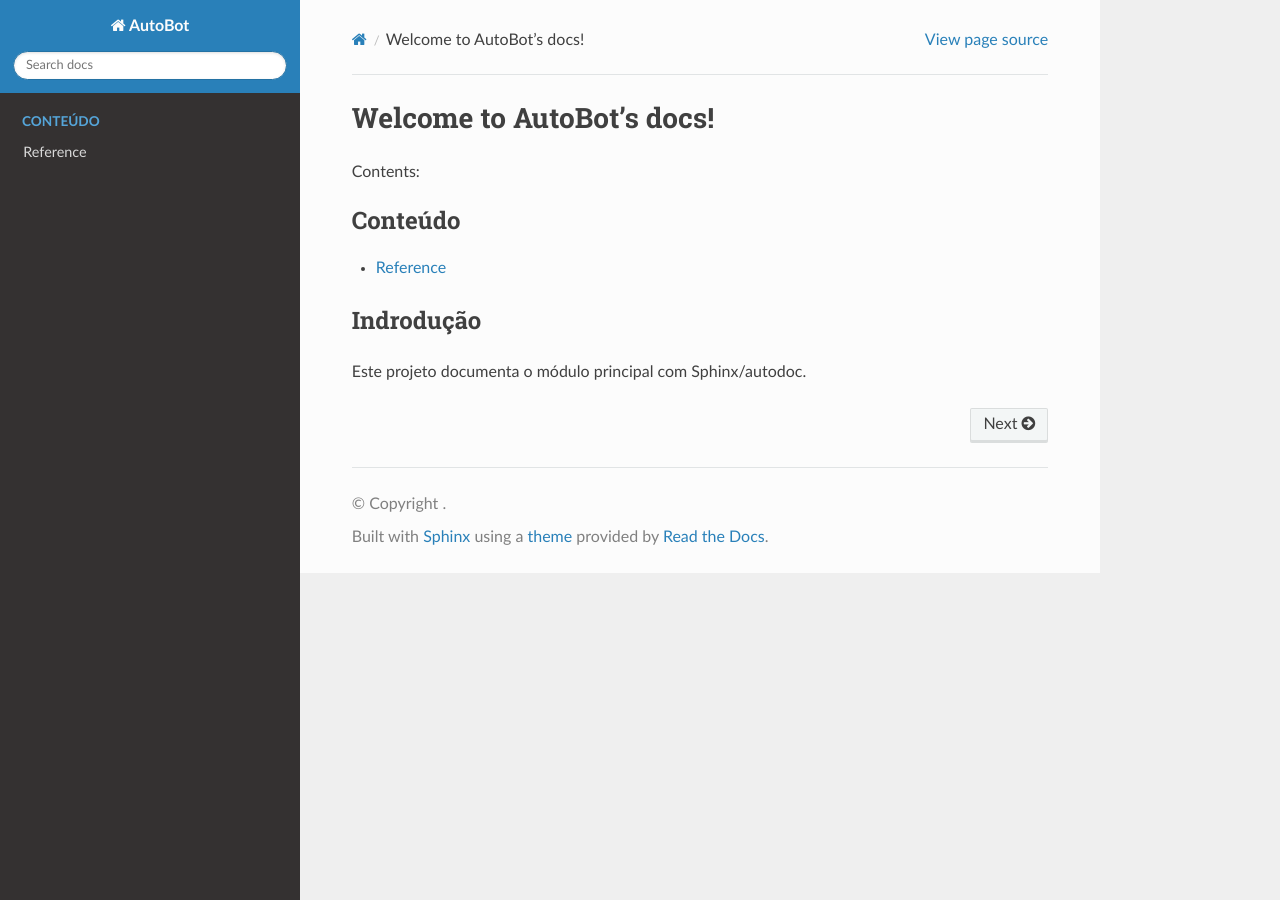
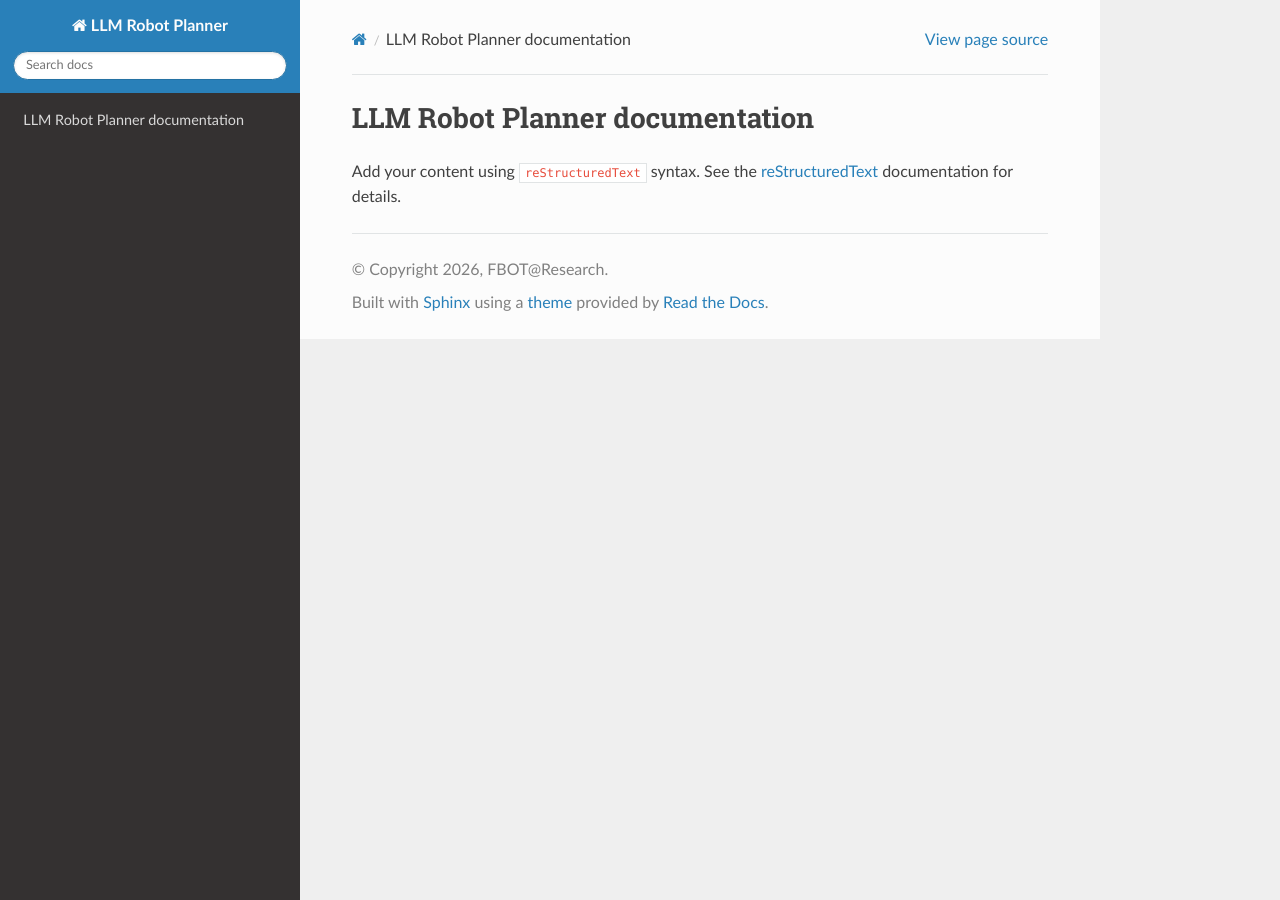
Before and after one commit to fbot-research/LLM_robot_planner, a Sphinx documentation site: the page built from docs/index.rst, in a window 1280 px wide. Built offline with Sphinx 7.4.7 and the Read the Docs theme 3.1.0, drawn with Linux system fonts in a browser that asks for light colours.

Commit message:
:ambulance: fixed the readthedocs structure

```diff
--- a/docs/conf.py
+++ b/docs/conf.py
@@ -1,23 +1,38 @@
-# Minimal Sphinx conf.py for Read the Docs and autodoc
-
 import os
 import sys
-sys.path.insert(0, os.path.abspath(".."))  # permite importar o pacote/module raiz
+sys.path.insert(0, os.path.abspath('..'))
 
-project = "AutoBot"
-author = "AutoBot Team"
-release = "0.1"
+# Configuration file for the Sphinx documentation builder.
+#
+# For the full list of built-in configuration values, see the documentation:
+# https://www.sphinx-doc.org/en/master/usage/configuration.html
+
+# -- Project information -----------------------------------------------------
+# https://www.sphinx-doc.org/en/master/usage/configuration.html#project-information
+
+project = 'LLM Robot Planner'
+copyright = '2026, FBOT@Research'
+author = 'FBOT@Research'
+release = '0.1'
+
+# -- General configuration ---------------------------------------------------
+# https://www.sphinx-doc.org/en/master/usage/configuration.html#general-configuration
 
 extensions = [
-    "sphinx.ext.autodoc",
-    "sphinx.ext.napoleon",
-    "sphinx.ext.viewcode",
+    'myst_parser',
+    'sphinx.ext.autodoc',
+    'sphinx.ext.napoleon',
+    'sphinx.ext.viewcode',
+    'sphinx.ext.intersphinx',
+    'sphinxcontrib.youtube'
 ]
 
-templates_path = ["_templates"]
-html_theme = "sphinx_rtd_theme"
-html_static_path = ["_static"]
+templates_path = ['_templates']
+exclude_patterns = ['_build', 'Thumbs.db', '.DS_Store']
 
-# Autodoc options
-autodoc_member_order = "bysource"
-autodoc_typehints = "signature"
+
+# -- Options for HTML output -------------------------------------------------
+# https://www.sphinx-doc.org/en/master/usage/configuration.html#options-for-html-output
+
+html_theme = 'sphinx_rtd_theme'
+html_static_path = ['_static']
--- a/docs/index.rst
+++ b/docs/index.rst
@@ -1,15 +1,16 @@
-Welcome to AutoBot's docs!
-==========================
+.. LLM Robot Planner documentation master file, created by
+   sphinx-quickstart on Wed Apr  1 21:31:36 2026.
+   You can adapt this file completely to your liking, but it should at least
+   contain the root `toctree` directive.
 
-Contents:
+LLM Robot Planner documentation
+===============================
+
+Add your content using ``reStructuredText`` syntax. See the
+`reStructuredText <https://www.sphinx-doc.org/en/master/usage/restructuredtext/index.html>`_
+documentation for details.
+
 
 .. toctree::
    :maxdepth: 2
-   :caption: Conteúdo
-
-   reference
-
-Indrodução
-----------
-
-Este projeto documenta o módulo principal com Sphinx/autodoc.
+   :caption: Contents:
```
Also changed, not shown: docs/reference.rst (deleted, +0 -9 lines), .readthedocs.yml, docs/requiremets.txt (renamed from docs/requirements.txt), 2 other files.
